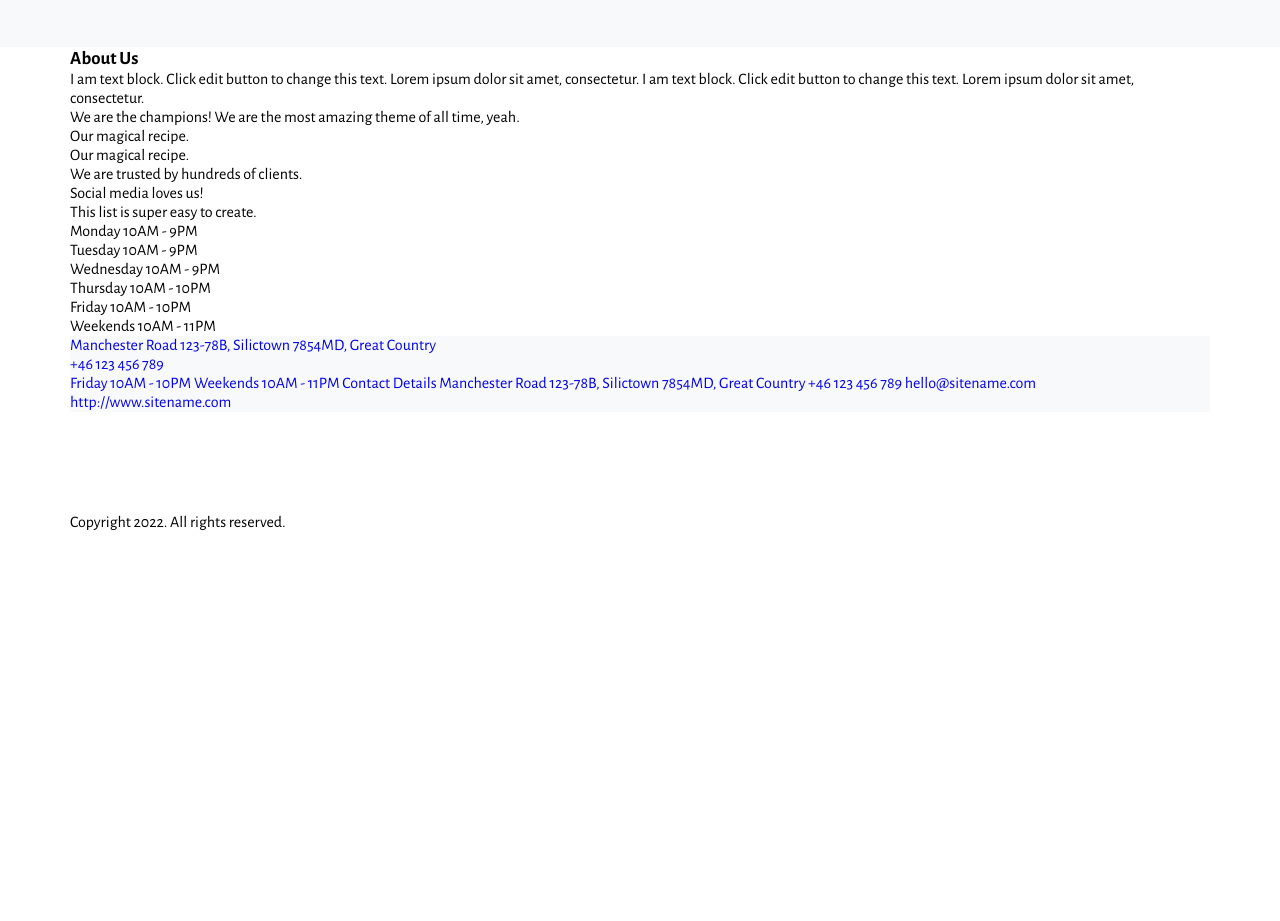
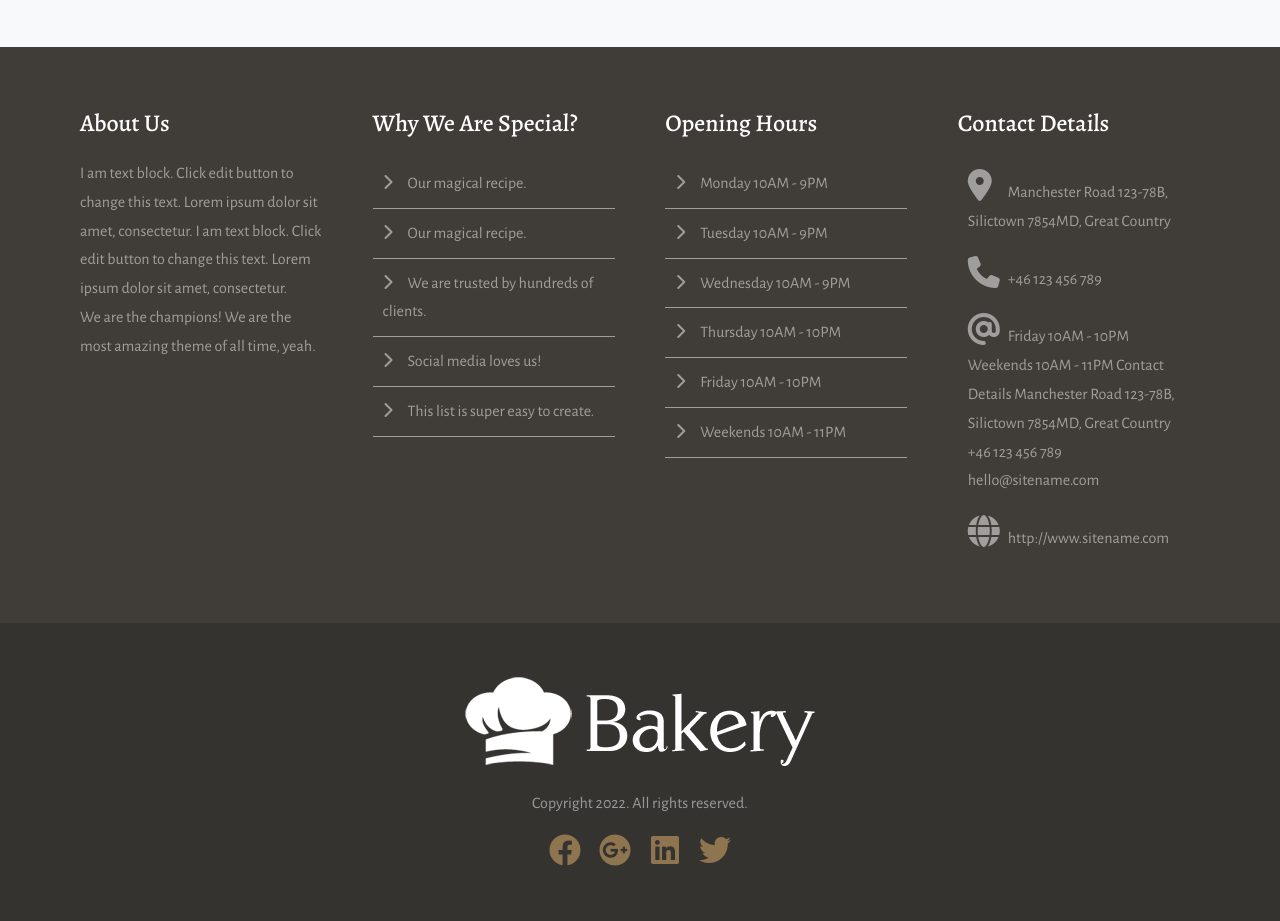
Before and after one commit to HamadaReda/Bakery_Website, a plain HTML site: page index.html in a window 1280 px wide. Shown: the part 3194-4115 px from the top of the page. Before the commit the page ends 3726 px from the top, so only its background shows below. Drawn offline with nearby package versions, Linux system fonts and the light colour scheme.

Commit message:
Finishing info & footer sections

```diff
--- a/css/style.css
+++ b/css/style.css
@@ -13,6 +13,7 @@ html {
   --fourth-color: rgba(255, 255, 255, 0.5);
   --main-padding: 50px;
   --text-color: rgb(102, 102, 102);
+  scroll-behavior: smooth;
 }
 
 ul {
@@ -426,9 +427,116 @@ header .bar-button:focus {
   line-height: 1.8;
 }
 
+/* Info */
+.info {
+  background-color: #403d38;
+}
+
+/* Footer */
+.info .info-content,
+footer .footer-content {
+  padding-top: var(--main-padding);
+  padding-bottom: var(--main-padding);
+}
+
+.info .info-content {
+  display: flex;
+  justify-content: space-between;
+  flex-wrap: wrap;
+}
+
+.info .info-content > div {
+  width: 23%;
+  padding: 10px;
+}
+
+.info .info-content > div h3 {
+  font-family: "Alegreya", "serif";
+  font-weight: 500;
+  font-size: 24px;
+  color: var(--secondary-color);
+  margin-bottom: 20px;
+}
+
+.info .info-content > div p,
+.info .info-content > div ul li,
+.info .info-content > div ul a {
+  color: var(--fourth-color);
+  line-height: 1.8;
+}
+
+.info .info-content > div ul li {
+  border-bottom: 1px solid var(--fourth-color);
+  padding: 10px;
+}
+
+.info .info-content > div ul li i {
+  width: 25px;
+}
+
+.info .info-content .contact {
+  background-color: #403d38;
+}
+
+.info .info-content .contact li {
+  border: none;
+}
+
+.info .info-content .contact i {
+  font-size: 32px;
+  width: 40px;
+}
+
+footer {
+  background-color: #353330;
+}
+
+footer .footer-content {
+  text-align: center;
+}
+
+footer .footer-content p {
+  margin-top: 20px;
+  margin-bottom: 20px;
+  color: var(--fourth-color);
+}
+
+footer .footer-content ul {
+  display: flex;
+  width: 200px;
+  margin: 0 auto;
+  justify-content: space-between;
+}
+
+footer .footer-content ul li {
+  width: 50px;
+  font-weight: 500;
+  font-size: 32px;
+}
+footer .footer-content ul li i {
+  transition: 0.3s;
+  color: #8f754f;
+}
+
+footer .footer-content ul .fa-facebook:hover {
+  color: #4267b2;
+}
+
+footer .footer-content ul .fa-google-plus:hover {
+  color: #db4a39;
+}
+
+footer .footer-content ul .fa-linkedin:hover {
+  color: #0072b1;
+}
+
+footer .footer-content ul .fa-twitter:hover {
+  color: #00acee;
+}
+
 /* Responsive for all devices */
 
-@media (max-width: 791px) {
+@media (max-width: 991px) {
   .main-section .text h1 {
     font-size: 71px;
   }
@@ -437,6 +545,13 @@ header .bar-button:focus {
   }
   .gallery-items .gallery-item .text h3 {
     font-size: 23px;
+  }
+  .info .info-content > div {
+    width: 46%;
+  }
+  .info .info-content > div h3 {
+    margin-top: 30px;
+    text-align: center;
   }
 }
 
@@ -507,4 +622,7 @@ header .bar-button:focus {
   .contact .contact-content .text h2 {
     font-size: 32px;
   }
+  .info .info-content > div {
+    width: 98%;
+  }
 }
--- a/index.html
+++ b/index.html
@@ -19,17 +19,17 @@
       <div class="container">
         <div class="header-content">
           <div class="logo">
-            <a href="#"
+            <a href="#main-section"
               ><img src="imgs/bakery-light-1.png" id="logo-image" alt="Logo"
             /></a>
           </div>
           <button id="navbar-toggle" class="bar-button">&#9776;</button>
           <ul id="main-nav">
-            <li><a class="active" href="#">Home</a></li>
-            <li><a href="#">About</a></li>
-            <li><a href="#">Our Offer</a></li>
-            <li><a href="#">Gallery</a></li>
-            <li><a href="#">Contact</a></li>
+            <li><a class="active" href="#main-section">Home</a></li>
+            <li><a href="#about-section">About</a></li>
+            <li><a href="#our-offer-section">Our Offer</a></li>
+            <li><a href="#gallery-section">Gallery</a></li>
+            <li><a href="#contact-section">Contact</a></li>
           </ul>
         </div>
       </div>
@@ -51,7 +51,7 @@
       </div>
     </div>
     <!-- Main Section -->
-    <section class="main-section">
+    <section class="main-section" id="main-section">
       <div class="main-section-content">
         <div class="text">
           <p class="first-p">Welcome to</p>
@@ -68,7 +68,7 @@
       </div>
     </section>
     <!-- About -->
-    <div class="about">
+    <div class="about" id="about-section">
       <div class="container">
         <div class="about-content">
           <div class="image">
@@ -105,7 +105,7 @@
       </div>
     </div>
     <!-- Our Offer -->
-    <div class="our-offer">
+    <div class="our-offer" id="our-offer-section">
       <div class="container">
         <div class="our-offer-content">
           <div class="text">
@@ -129,7 +129,7 @@
       </div>
     </div>
     <!-- Gallery -->
-    <div class="gallery">
+    <div class="gallery" id="gallery-section">
       <div class="container">
         <div class="gallery-content">
           <h2>Our Baking</h2>
@@ -178,7 +178,7 @@
       </div>
     </div>
     <!-- Contact -->
-    <div class="contact">
+    <div class="contact" id="contact-section">
       <div class="container">
         <div class="contact-content">
           <div class="text">
@@ -213,11 +213,10 @@
         </div>
       </div>
     </div>
-    <!-- Footer -->
-    <footer>
+    <!-- info -->
+    <div class="info">
       <div class="container">
-        <div class="footer-content">
-          <div class="info">
+        <div class="info-content">
           <div class="about">
             <h3>About Us</h3>
             <p>
@@ -232,55 +231,93 @@
             </p>
           </div>
           <div class="special">
+            <h3>Why We Are Special?</h3>
             <ul>
-                <li>Our magical recipe.</li>
-                <li>Our magical recipe.</li>
-                <li>We are trusted by hundreds of clients.</li>
-                <li>Social media loves us!</li>
-                <li>This list is super easy to create.</li>
+              <li>
+                <i class="fa-solid fa-chevron-right"></i>Our magical recipe.
+              </li>
+              <li>
+                <i class="fa-solid fa-chevron-right"></i>Our magical recipe.
+              </li>
+              <li>
+                <i class="fa-solid fa-chevron-right"></i>We are trusted by
+                hundreds of clients.
+              </li>
+              <li>
+                <i class="fa-solid fa-chevron-right"></i>Social media loves us!
+              </li>
+              <li>
+                <i class="fa-solid fa-chevron-right"></i>This list is super easy
+                to create.
+              </li>
             </ul>
           </div>
           <div class="opening-hours">
+            <h3>Opening Hours</h3>
             <ul>
-                <li>Monday 10AM - 9PM</li>
-                <li>Tuesday 10AM - 9PM</li>
-                <li>Wednesday 10AM - 9PM</li>
-                <li>Thursday 10AM - 10PM</li>
-                <li>Friday 10AM - 10PM</li>
-                <li>Weekends 10AM - 11PM</li>
+              <li>
+                <i class="fa-solid fa-chevron-right"></i>Monday 10AM - 9PM
+              </li>
+              <li>
+                <i class="fa-solid fa-chevron-right"></i>Tuesday 10AM - 9PM
+              </li>
+              <li>
+                <i class="fa-solid fa-chevron-right"></i>Wednesday 10AM - 9PM
+              </li>
+              <li>
+                <i class="fa-solid fa-chevron-right"></i>Thursday 10AM - 10PM
+              </li>
+              <li>
+                <i class="fa-solid fa-chevron-right"></i>Friday 10AM - 10PM
+              </li>
+              <li>
+                <i class="fa-solid fa-chevron-right"></i>Weekends 10AM - 11PM
+              </li>
             </ul>
           </div>
           <div class="contact">
+            <h3>Contact Details</h3>
             <ul>
               <li>
                 <a href="#"
-                    >Manchester Road 123-78B, Silictown 7854MD, Great Country</a
+                  ><i class="fa-solid fa-location-dot"></i>Manchester Road
+                  123-78B, Silictown 7854MD, Great Country</a
                 >
               </li>
-                <li><a href="#">+46 123 456 789</a></li>
+              <li>
+                <a href="#"><i class="fa-solid fa-phone"></i>+46 123 456 789</a>
+              </li>
               <li>
                 <a href="#"
-                    >Friday 10AM - 10PM Weekends 10AM - 11PM Contact Details
-                    Manchester Road 123-78B, Silictown 7854MD, Great Country +46
-                    123 456 789 hello@sitename.com</a
+                  ><i class="fa-solid fa-at"></i>Friday 10AM - 10PM Weekends
+                  10AM - 11PM Contact Details Manchester Road 123-78B, Silictown
+                  7854MD, Great Country +46 123 456 789 hello@sitename.com</a
                 >
               </li>
-                <li><a href="#">http://www.sitename.com</a></li>
+              <li>
+                <a href="#"
+                  ><i class="fa-solid fa-globe"></i>http://www.sitename.com</a
+                >
+              </li>
             </ul>
           </div>
         </div>
-          <div class="logo-copyright">
+      </div>
+    </div>
+    <!-- Footer -->
+    <footer>
+      <div class="container">
+        <div class="footer-content">
           <div class="image">
             <img src="imgs/bakery-light-1.png" alt="" />
           </div>
           <p class="copyright">Copyright 2022. All rights reserved.</p>
           <ul>
-              <li></li>
-              <li></li>
-              <li></li>
-              <li></li>
+            <li><i class="fa-brands fa-facebook"></i></li>
+            <li><i class="fa-brands fa-google-plus"></i></li>
+            <li><i class="fa-brands fa-linkedin"></i></li>
+            <li><i class="fa-brands fa-twitter"></i></li>
           </ul>
-          </div>
         </div>
       </div>
     </footer>
```
Lines whose indentation alone changed are shown as unchanged.
